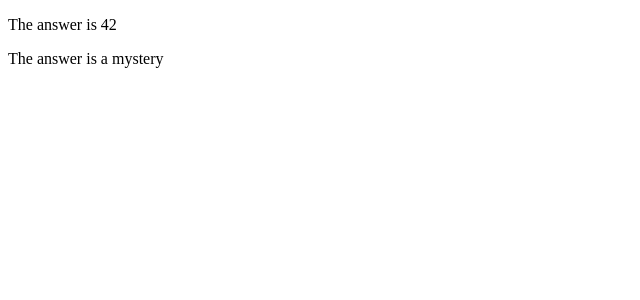
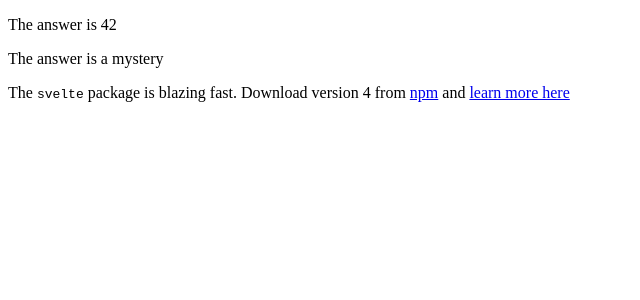
Before and after one commit to gnairooze/learn-svelte, a SvelteKit app: page /props in a window 1280 px wide. Shown: the top 300 px of the page, without its empty margins (0-640 px from the left). Built offline with nearby package versions, Linux system fonts and the light colour scheme.

Commit message:
add tutorial spread props

```diff
--- a/src/routes/props/+page.svelte
+++ b/src/routes/props/+page.svelte
@@ -1,6 +1,16 @@
 <script>
 	import Nested from './Nested.svelte';
+	import PackageInfo from './PackageInfo.svelte';
+
+	const pkg = {
+		name: 'svelte',
+		speed: 'blazing',
+		version: 4,
+		website: 'https://svelte.dev'
+	};
 </script>
 
 <Nested answer={42} />
 <Nested />
+
+<PackageInfo {...pkg} />
--- /dev/null
+++ b/src/routes/props/PackageInfo.svelte
@@ -0,0 +1,13 @@
+<script>
+	export let name;
+	export let version;
+	export let speed;
+	export let website;
+
+	$: href = `https://www.npmjs.com/package/${name}`;
+</script>
+
+<p>
+	The <code>{name}</code> package is {speed} fast. Download version {version} from
+	<a {href} target="_blank">npm</a> and <a href={website} target="_blank">learn more here</a>
+</p>
```
